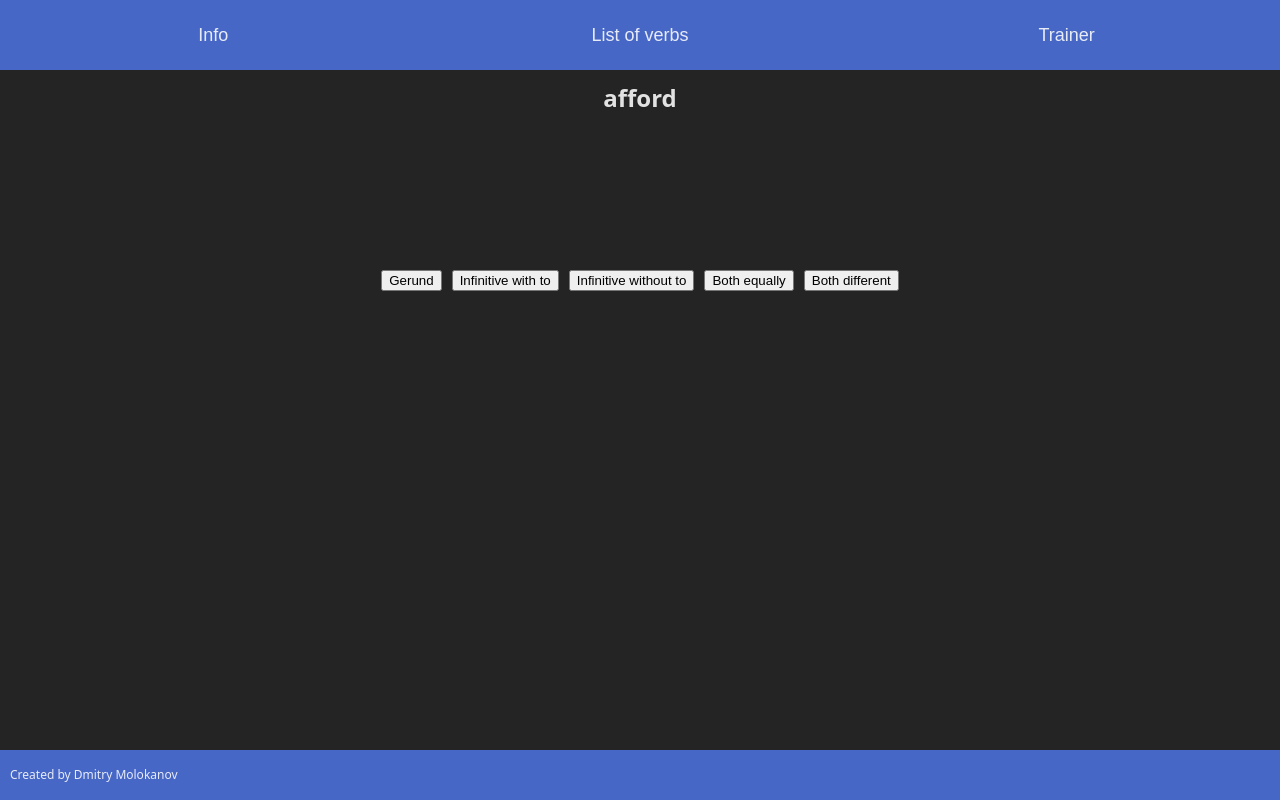
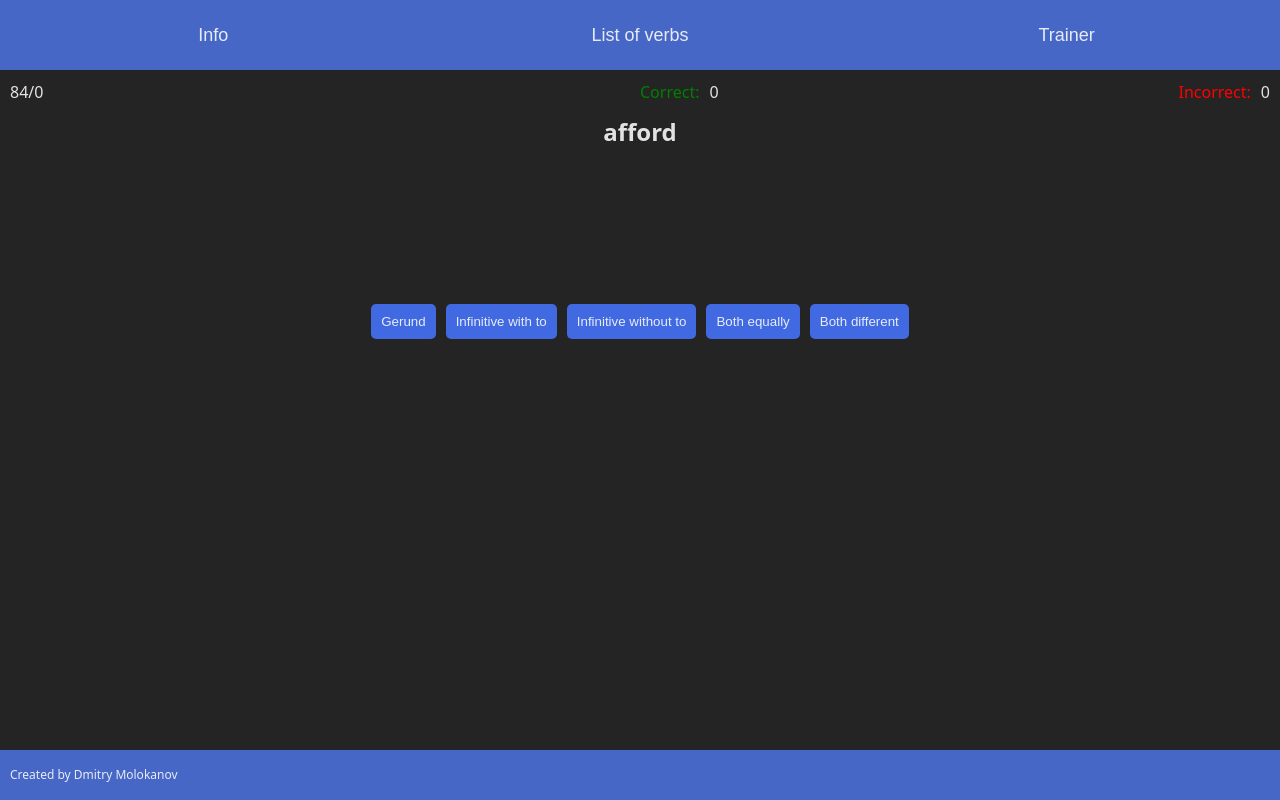
Before and after one commit to DmitryMolokanov/IG-project, a React (Vite) app: page /trainer in a window 1280 px wide. Built offline with nearby package versions, Linux system fonts and the light colour scheme.

Commit message:
fiat(trainer): added cheking correctness answer and counter

```diff
--- a/src/pages/TrainerPage/TrainerPage.css
+++ b/src/pages/TrainerPage/TrainerPage.css
@@ -3,13 +3,39 @@
 }
 
 .trainer__info{
+    display: flex;
+    justify-content: space-between;
+    width: 100%;
+}
 
+.trainer__info__number{
+    display: flex;
+}
+
+.trainer__info__answer{
+    display: flex;
+    justify-content: space-between;
+    width: 50%;
+}
+
+.trainer__info__answer-correct__title{
+    color: green;
+}
+
+.trainer__info__answer-incorrect__title{
+    color:red;
+}
+
+.trainer__info__answer-count{
+    margin-left: 10px;
+    transition: 1s;
 }
 
 .trainer__verb-container{
     display: flex;
     align-items: center;
     flex-direction: column;
+    margin-top: 10px;
     margin-bottom: 30px;
     height: 160px;
 }
@@ -42,3 +68,16 @@
     flex-wrap: wrap;
     gap: 10px;
 }
+
+.trainer__btn {
+    border: 0;
+    border-radius: 5px;
+    padding: 10px;
+    background-color: royalblue;
+    color: rgba(255, 255, 255, 0.87);
+    transition: .1s ease-out;
+}
+
+.trainer__btn:active {
+    transform: scale(0.97);
+}
--- a/src/pages/TrainerPage/TrainerPage.tsx
+++ b/src/pages/TrainerPage/TrainerPage.tsx
@@ -4,11 +4,15 @@ import { VerbsObjType } from '../../Types/types';
 import { verbs } from '../../constant/verbs';
 import { verbsConvertList } from '../../constant/verbsConvert';
 
+const initialInfo = { allVerbs: verbs.length, repeated: 0, correct: 0, incorrect: 0 }
+
 const TrainerPage = () => {
 
     const [currentVerb, setCurrentVerb] = useState<VerbsObjType>()
     const [remaningVerbs, setRemaningVerbs] = useState<VerbsObjType[] | undefined>(undefined)
     const [showTranslate, setShowTranslate] = useState(false)
+    const [info, setInfo] = useState(initialInfo)
+
 
     const deleteCurrentVerb = (arrVerbs: VerbsObjType[]) => {
         const result = arrVerbs.filter((item) => item.word !== currentVerb?.word)
@@ -20,15 +24,28 @@ const TrainerPage = () => {
         setCurrentVerb(arrVerbs[verbIndex])
     }
 
-    const checkVerb = (type: string) => {
-        console.log(type === currentVerb?.type)
+    const checkVerb = (type: string, e: React.MouseEvent<HTMLButtonElement, MouseEvent>) => {
         let newVerbsList: VerbsObjType[] = []
+        const target = e.target as HTMLElement
+
+        const returnBackground = () => setTimeout(() => target.style.background = 'royalblue', 200)
+
+        if (type === currentVerb?.type) {
+            target.style.background = 'green'
+            returnBackground()
+            setInfo({ ...info, repeated: info.repeated + 1, correct: info.correct + 1 })
+        } else {
+            target.style.background = 'red'
+            returnBackground()
+            window.navigator.vibrate(200)
+            setInfo({ ...info, repeated: info.repeated + 1, incorrect: info.incorrect + 1 })
+        }
+
         if (remaningVerbs) {
             newVerbsList = deleteCurrentVerb(remaningVerbs)
         } else {
             newVerbsList = deleteCurrentVerb(verbs)
         }
-        console.log(newVerbsList)
         setRemaningVerbs(newVerbsList)
         getRandomVerb(newVerbsList)
     }
@@ -45,7 +62,19 @@ const TrainerPage = () => {
     return (
         <div className='trainer__container'>
             <div className='trainer__info'>
-
+                <div className='trainer__info__number'>
+                    <span>{info.allVerbs}</span> / <span>{info.repeated}</span>
+                </div>
+                <div className='trainer__info__answer'>
+                    <div className='trainer__info__answer-correct'>
+                        <span className='trainer__info__answer-correct__title'>Correct:</span>
+                        <span className='trainer__info__answer-count'>{info.correct}</span>
+                    </div>
+                    <div className='trainer__info__answer-incorrect'>
+                        <span className='trainer__info__answer-incorrect__title'>Incorrect:</span>
+                        <span className='trainer__info__answer-count'>{info.incorrect}</span>
+                    </div>
+                </div>
             </div>
 
             <div
@@ -64,7 +93,13 @@ const TrainerPage = () => {
             </div>
             <div className='trainer__btn-container'>
                 {verbsConvertList.map((item) => {
-                    return <button onClick={() => checkVerb(item.type)}>{item.title}</button>
+                    return <button
+                        key={item.title}
+                        className='trainer__btn'
+                        onClick={(e) => checkVerb(item.type, e)}
+                    >
+                        {item.title}
+                    </button>
                 })}
             </div>
 
```
